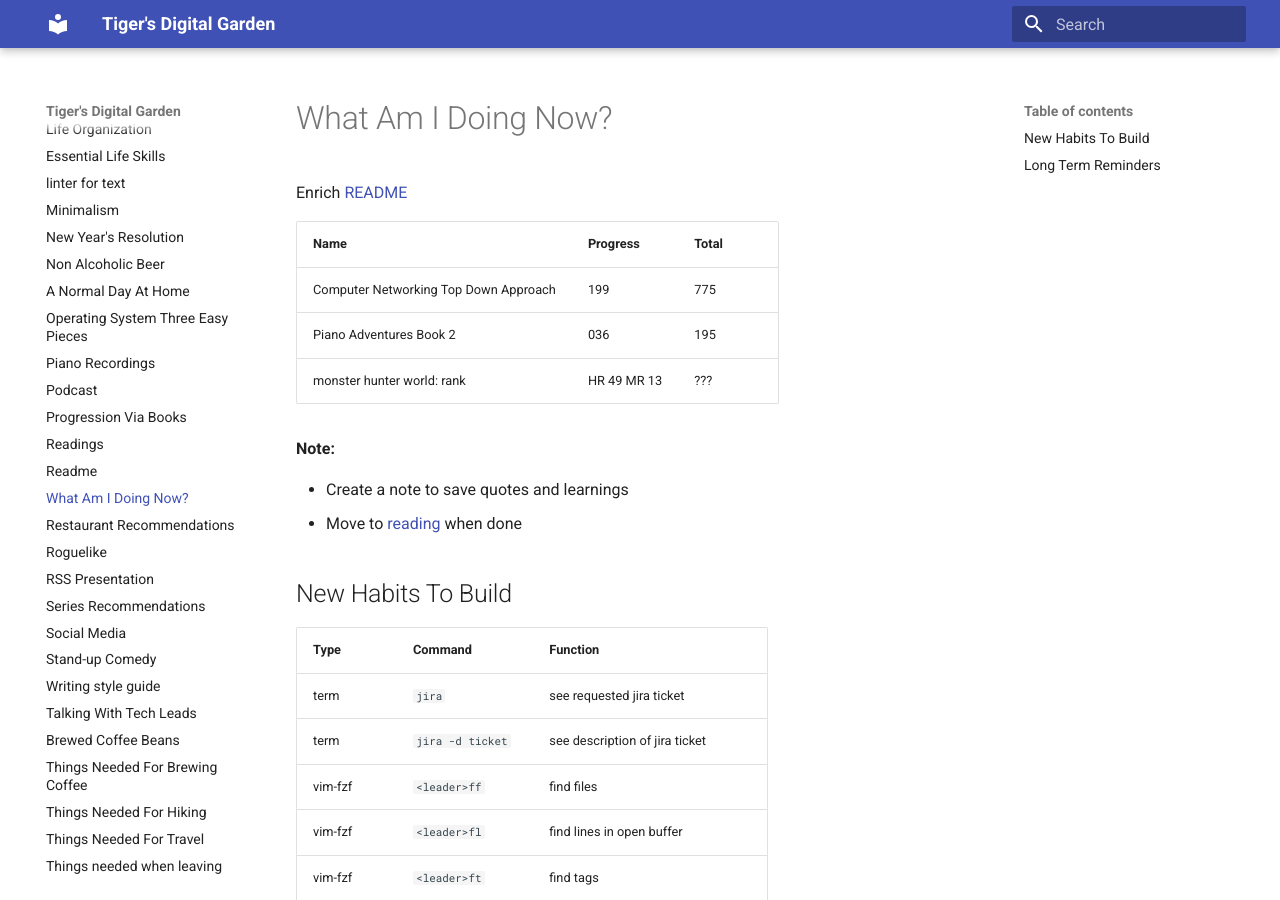
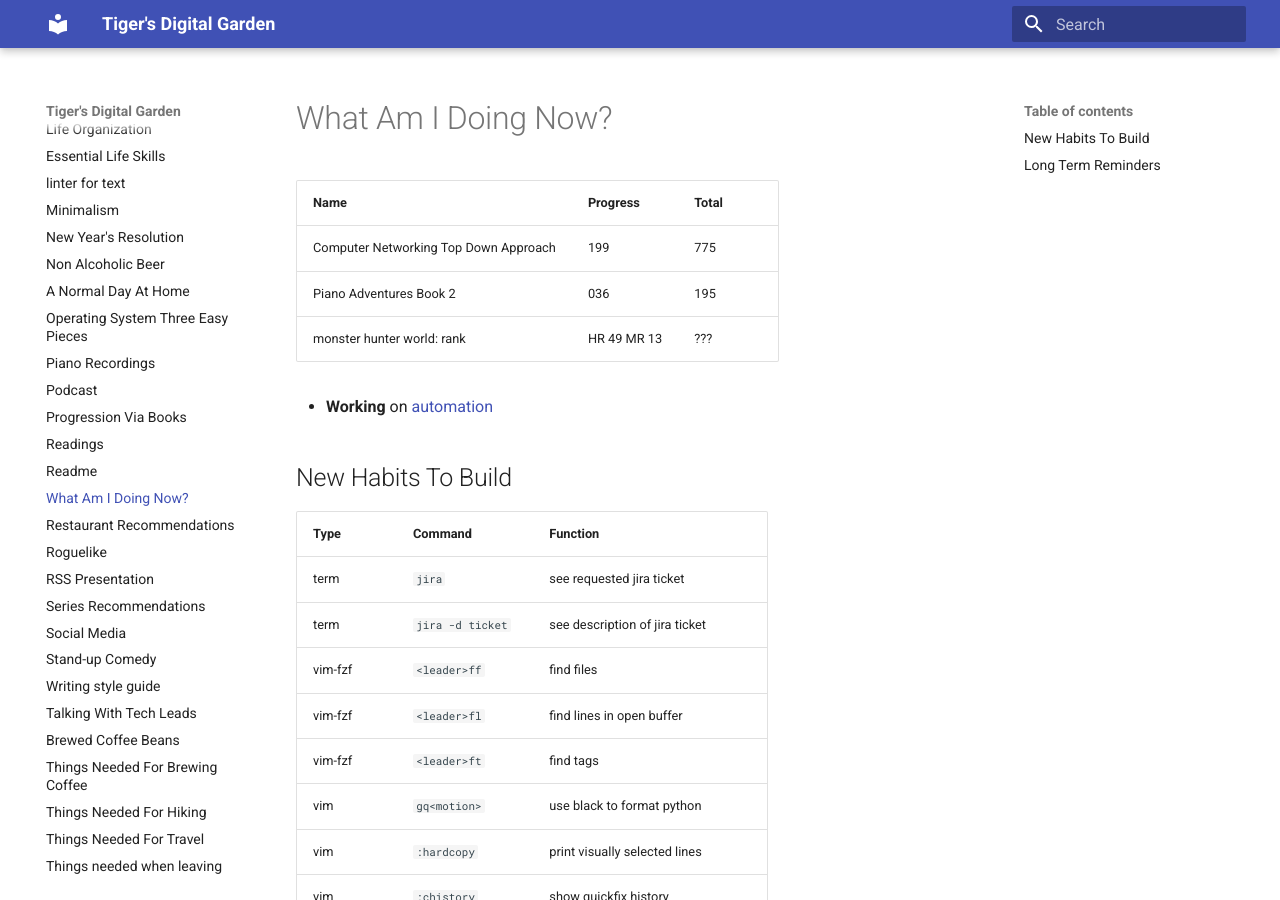
Before and after one commit to ynotstartups/notes, an MkDocs documentation site: the page built from notes/reminders.md, in a window 1280 px wide and 900 px high. Built offline with MkDocs 1.6.1 and Material for MkDocs 9.7.7, drawn with Linux system fonts in a browser that asks for light colours.

Commit message:
update reminder

```diff
--- a/notes/reminders.md
+++ b/notes/reminders.md
@@ -1,6 +1,4 @@
 # What Am I Doing Now?
-
-Enrich [README](./readmereadme.md)
 
 | Name                                  | Progress    | Total |
 | ------------------------------------- | ----------- | ----- |
@@ -8,10 +6,7 @@
 | Piano Adventures Book 2               | 036         | 195   |
 | monster hunter world: rank            | HR 49 MR 13 | ???   |
 
-**Note:**
-
-- Create a note to save quotes and learnings
-- Move to [reading](./reading.md) when done
+- **Working** on [automation](./automation.md)
 
 ## New Habits To Build
 
```
